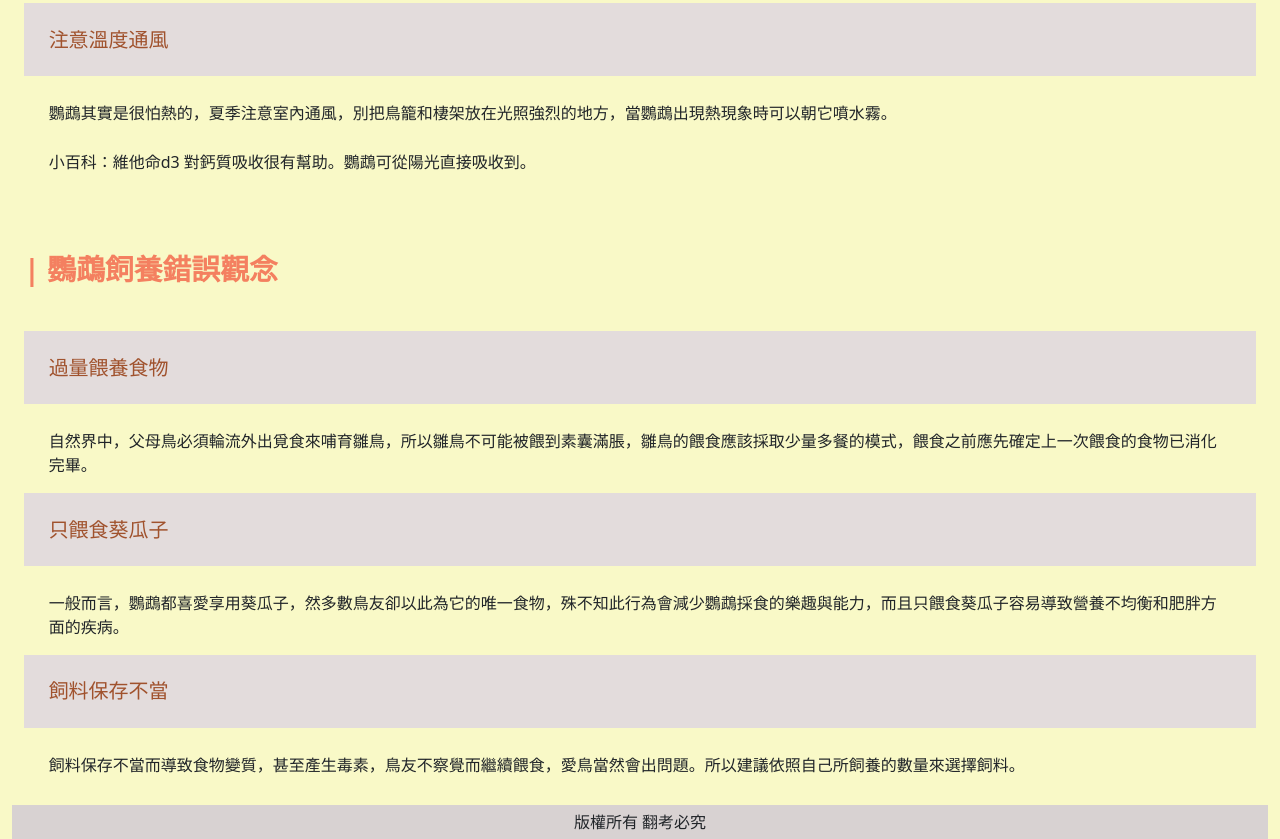
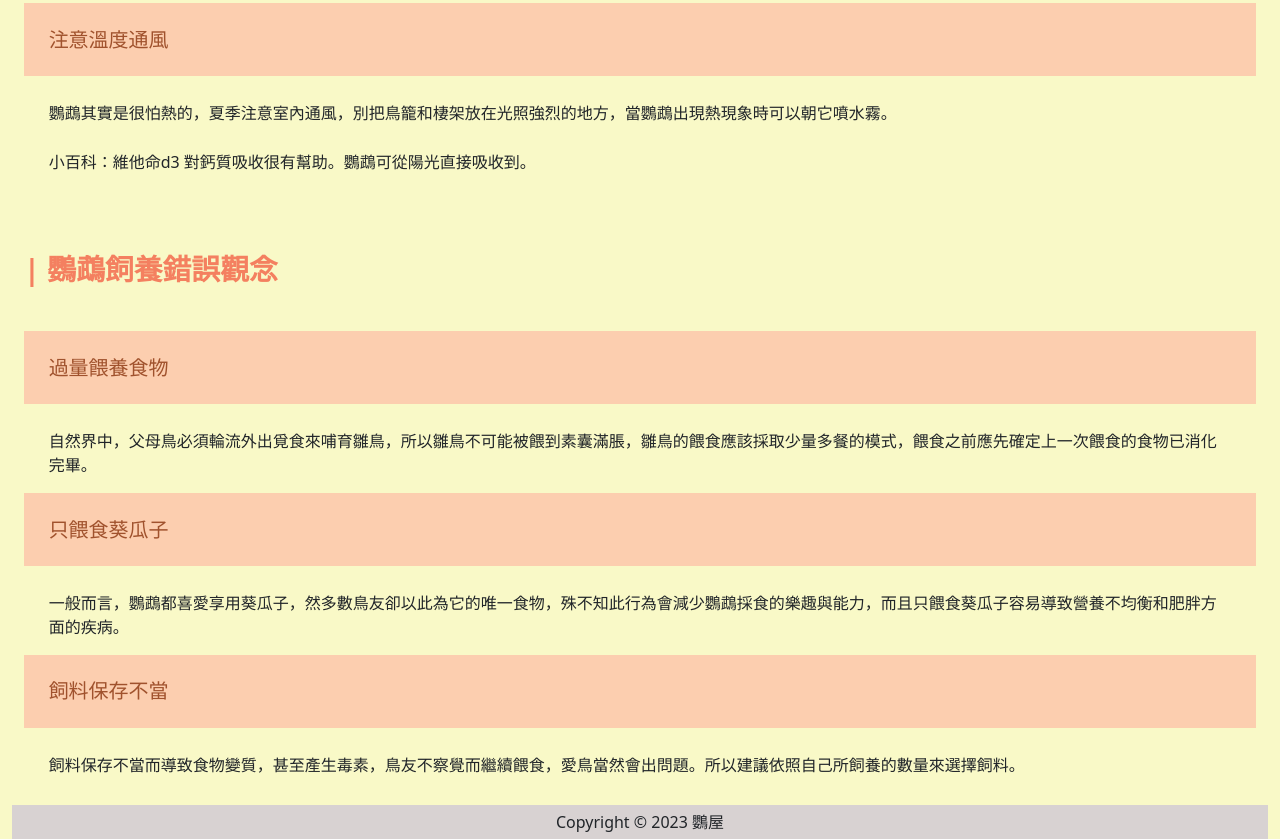
Before and after one commit to a35189459/parrot_house, a plain HTML site: page food.html in a window 1280 px wide. Shown: the part 1819-2658 px from the top of the page. Drawn offline with nearby package versions, Linux system fonts and the light colour scheme.

Commit message:
second commit

```diff
--- a/css/food.css
+++ b/css/food.css
@@ -86,7 +86,7 @@
 }
 
 .item h5{
-    background-color: rgb(227, 220, 220);
+    background-color: rgba(254, 138, 138, 0.39);
     padding: 2% 0 2% 2%;
     font-weight: 500;
     color: sienna;
--- a/food.html
+++ b/food.html
@@ -21,7 +21,7 @@
     <div class=" c1 container-fluid">
         <div class="nav row">
             <div  class="n1 col-md-3 col-sm-6 col-xs-12">
-                <a href="bird1.html">首頁</a>
+                <a href="index.html">首頁</a>
             </div>
             <div  class="n1 col-md-3 col-sm-6 col-xs-12">
                 <a href="requirement.html">飼養指標</a>
@@ -118,7 +118,7 @@
 
 
     <footer>
-        版權所有 翻考必究
+        Copyright © 2023 鸚屋
     </footer>
 
 </body>
```
Also changed, not shown: consider.html (+2 -2 lines), index.html (+2 -2 lines), requirement.html (+2 -2 lines).
